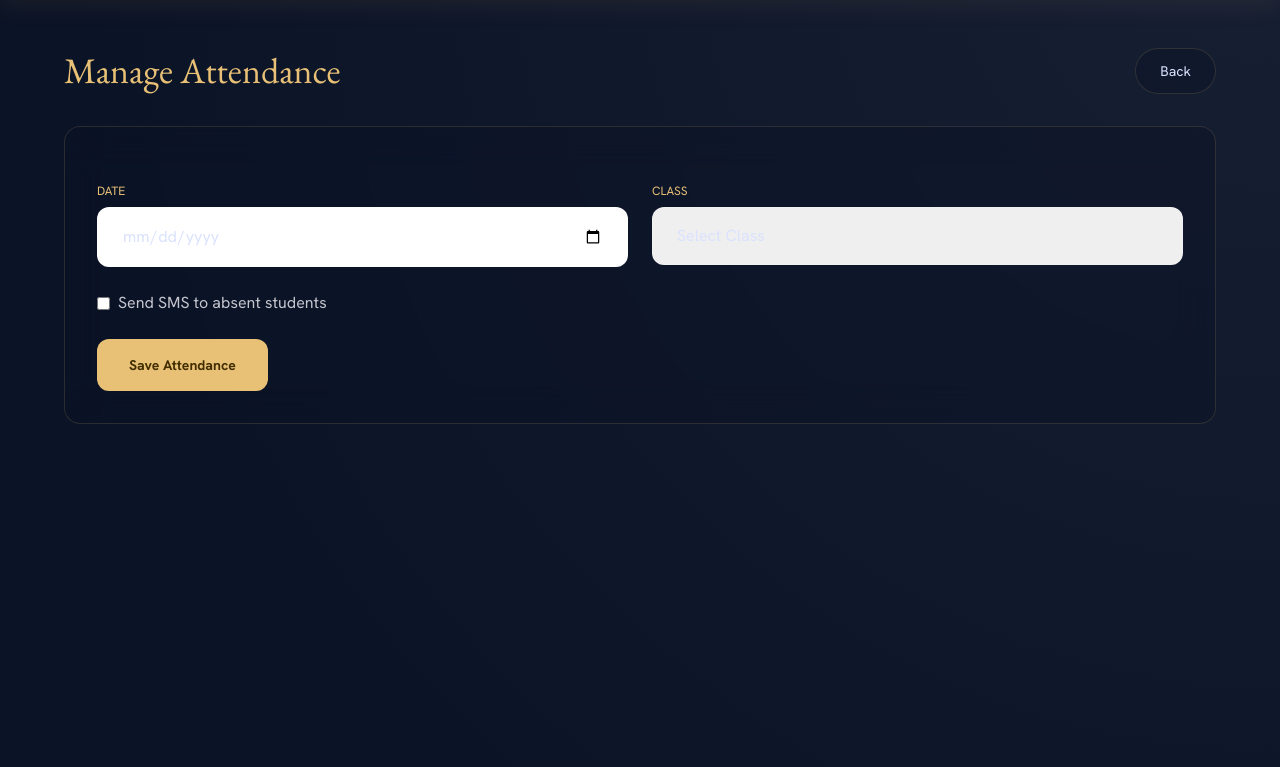
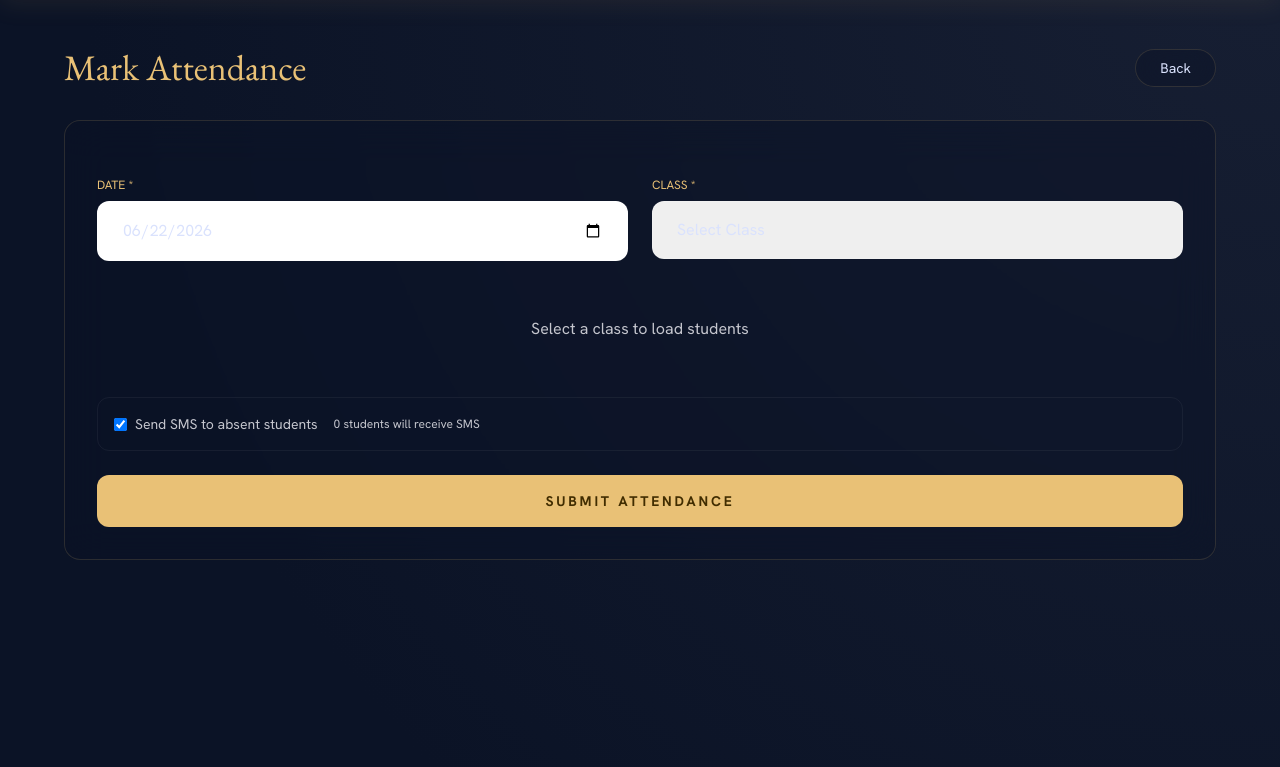
Before and after one commit to taw-ssif26/WhiteCollar, a Django app: template core/templates/core/attendance.html in a window 1280 px wide. Shown: the part 80-847 px from the top of the page. Run offline with Django 5.2, Linux system fonts and the light colour scheme; the template is opened without the code that fills it, so the values that code supplies are empty; some libraries are stand-ins or nearby versions.

Commit message:
Update attendance.html

```diff
--- a/core/templates/core/attendance.html
+++ b/core/templates/core/attendance.html
@@ -1,26 +1,27 @@
 {% extends 'core/base.html' %}
 
-{% block title %}Manage Attendance{% endblock %}
+{% block title %}Mark Attendance{% endblock %}
 
 {% block content %}
 <div class="min-h-screen py-12 px-4 md:px-12 lg:px-16 max-w-7xl mx-auto">
     <div class="flex flex-col md:flex-row md:items-center md:justify-between gap-4 mb-8">
-        <h1 class="font-display-lg text-3xl md:text-4xl text-secondary font-['EB_Garamond']">Manage Attendance</h1>
-        <a href="{% url 'admin_dashboard' %}" class="glass-card px-6 py-3 rounded-full text-sm hover:border-secondary transition-all">Back</a>
+        <h1 class="font-display-lg text-3xl md:text-4xl text-secondary font-['EB_Garamond']">Mark Attendance</h1>
+        <a href="{% url 'admin_dashboard' %}" class="glass-card px-6 py-2 rounded-full text-sm hover:border-secondary transition-all">Back</a>
     </div>
 
     <div class="glass-card p-8 rounded-2xl">
-        <form method="POST" class="space-y-6">
+        <form method="POST" id="attendanceForm" class="space-y-6">
             {% csrf_token %}
+
             <div class="grid grid-cols-1 md:grid-cols-2 gap-6">
                 <div>
-                    <label class="font-label-caps text-xs text-secondary block mb-2">DATE</label>
-                    <input type="date" name="date" value="{{ today|date:'Y-m-d' }}" required
+                    <label class="font-label-caps text-xs text-secondary block mb-2">DATE *</label>
+                    <input type="date" name="date" id="attendanceDate" value="{{ today|date:'Y-m-d' }}" required
                            class="w-full bg-surface-container-highest/30 border border-white/10 rounded-xl px-6 py-4 text-on-surface focus:ring-2 focus:ring-secondary focus:border-secondary transition-all outline-none">
                 </div>
                 <div>
-                    <label class="font-label-caps text-xs text-secondary block mb-2">CLASS</label>
-                    <select name="class_name" required
+                    <label class="font-label-caps text-xs text-secondary block mb-2">CLASS *</label>
+                    <select name="class_name" id="classSelect" required
                             class="w-full bg-surface-container-highest/30 border border-white/10 rounded-xl px-6 py-4 text-on-surface focus:ring-2 focus:ring-secondary focus:border-secondary transition-all outline-none appearance-none">
                         <option value="" class="bg-surface-container-high">Select Class</option>
                         {% for class in classes %}
@@ -30,58 +31,115 @@
                 </div>
             </div>
 
-            <div id="attendance-list" class="mt-6">
-                <!-- Students will be loaded here via JavaScript -->
+            <!-- Student List -->
+            <div id="studentList" class="mt-6">
+                <p class="text-on-surface-variant text-center py-8">Select a class to load students</p>
             </div>
 
-            <div class="flex items-center gap-4">
-                <label class="flex items-center gap-2 text-on-surface-variant">
-                    <input type="checkbox" name="send_sms" class="rounded border-white/10 bg-surface-container-highest/30">
-                    Send SMS to absent students
+            <!-- SMS Option -->
+            <div class="flex items-center gap-4 bg-secondary/5 p-4 rounded-xl border border-white/5">
+                <label class="flex items-center gap-2 text-on-surface-variant cursor-pointer">
+                    <input type="checkbox" name="send_sms" id="sendSms" checked class="rounded border-white/10 bg-surface-container-highest/30">
+                    <span class="text-sm">Send SMS to absent students</span>
                 </label>
+                <span class="text-on-surface-variant text-xs" id="absentCount">0 students will receive SMS</span>
             </div>
 
-            <button type="submit"
-                    class="bg-secondary text-on-secondary px-8 py-4 rounded-xl font-label-caps text-sm font-bold hover:shadow-[0_0_20px_rgba(233,193,118,0.4)] transition-all">
-                Save Attendance
+            <button type="submit" id="submitBtn"
+                    class="w-full bg-secondary text-on-secondary py-4 rounded-xl font-label-caps text-sm font-bold tracking-[0.2em] hover:shadow-[0_0_30px_rgba(233,193,118,0.4)] transition-all disabled:opacity-50 disabled:cursor-not-allowed">
+                SUBMIT ATTENDANCE
             </button>
         </form>
     </div>
 </div>
 
 <script>
-    // Load students when class is selected
-    document.querySelector('select[name="class_name"]').addEventListener('change', function() {
+document.getElementById('classSelect').addEventListener('change', function() {
     const className = this.value;
-        if (className) {
+    const container = document.getElementById('studentList');
+    const submitBtn = document.getElementById('submitBtn');
+
+    if (!className) {
+        container.innerHTML = '<p class="text-on-surface-variant text-center py-8">Select a class to load students</p>';
+        return;
+    }
+
+    submitBtn.disabled = true;
+    container.innerHTML = '<div class="text-center py-8"><div class="inline-block animate-spin rounded-full h-8 w-8 border-4 border-secondary border-t-transparent"></div><p class="text-on-surface-variant mt-2">Loading students...</p></div>';
+
     fetch(`/api/students/?class=${encodeURIComponent(className)}`)
-                .then(response => response.json())
+        .then(response => {
+            if (!response.ok) throw new Error('Network response was not ok');
+            return response.json();
+        })
         .then(data => {
-                    const container = document.getElementById('attendance-list');
-                    let html = `<h4 class="font-headline-md text-xl text-secondary mb-4 font-['EB_Garamond']">Mark Attendance</h4>`;
-                    html += `<div class="grid grid-cols-1 md:grid-cols-2 lg:grid-cols-3 gap-4">`;
+            let html = `
+                <div class="flex justify-between items-center mb-4">
+                    <h4 class="font-headline-md text-xl text-secondary font-['EB_Garamond']">Mark Absent Students</h4>
+                    <div class="flex gap-3">
+                        <button type="button" onclick="selectAll()" class="text-secondary text-sm hover:underline">Select All</button>
+                        <button type="button" onclick="deselectAll()" class="text-on-surface-variant text-sm hover:text-secondary hover:underline">Deselect All</button>
+                    </div>
+                </div>
+                <div class="text-on-surface-variant text-sm mb-4">
+                    <span class="text-secondary">ℹ️</span> Only check students who are <span class="text-red-400 font-bold">ABSENT</span>. All others will be marked present.
+                </div>
+                <div class="grid grid-cols-1 md:grid-cols-2 lg:grid-cols-3 gap-4">
+            `;
+
+            if (data.length === 0) {
+                html += `<p class="text-on-surface-variant col-span-full text-center">No students in this class.</p>`;
+            } else {
                 data.forEach(student => {
                     html += `
-                            <div class="bg-surface-container-highest/30 p-4 rounded-xl border border-white/5">
+                        <div class="bg-surface-container-highest/30 p-4 rounded-xl border border-white/5 hover:border-secondary/30 transition-all">
+                            <div class="flex items-start gap-3">
+                                <input type="checkbox" name="absent_${student.id}" value="${student.id}"
+                                       class="mt-1 rounded border-white/10 bg-surface-container-highest/30 text-secondary focus:ring-secondary"
+                                       onchange="updateAbsentCount()">
+                                <div>
                                     <div class="text-on-surface font-semibold">${student.name}</div>
-                                <div class="text-on-surface-variant text-xs">${student.student_id}</div>
-                                <div class="mt-3 flex gap-3">
-                                    <label class="flex items-center gap-2 text-green-400">
-                                        <input type="radio" name="attendance_${student.id}" value="present" checked>
-                                        Present
-                                    </label>
-                                    <label class="flex items-center gap-2 text-red-400">
-                                        <input type="radio" name="attendance_${student.id}" value="absent">
-                                        Absent
-                                    </label>
+                                    <div class="text-on-surface-variant text-xs">${student.student_id} | Roll: ${student.roll}</div>
+                                </div>
                             </div>
                         </div>
                     `;
                 });
+            }
+
             html += `</div>`;
             container.innerHTML = html;
+            submitBtn.disabled = false;
+            updateAbsentCount();
+        })
+        .catch(error => {
+            console.error('Error:', error);
+            container.innerHTML = '<p class="text-red-400 text-center py-8">Error loading students. Please try again.</p>';
+            submitBtn.disabled = false;
         });
+});
+
+function updateAbsentCount() {
+    const checkboxes = document.querySelectorAll('input[name^="absent_"]:checked');
+    const count = checkboxes.length;
+    document.getElementById('absentCount').textContent = `${count} student${count !== 1 ? 's' : ''} will receive SMS`;
 }
+
+function selectAll() {
+    document.querySelectorAll('input[name^="absent_"]').forEach(cb => cb.checked = true);
+    updateAbsentCount();
+}
+
+function deselectAll() {
+    document.querySelectorAll('input[name^="absent_"]').forEach(cb => cb.checked = false);
+    updateAbsentCount();
+}
+
+// Update count on page load
+document.addEventListener('DOMContentLoaded', function() {
+    // Set today's date
+    const today = new Date().toISOString().split('T')[0];
+    document.getElementById('attendanceDate').value = today;
 });
 </script>
 {% endblock %}
```
Lines whose indentation alone changed are shown as unchanged.
